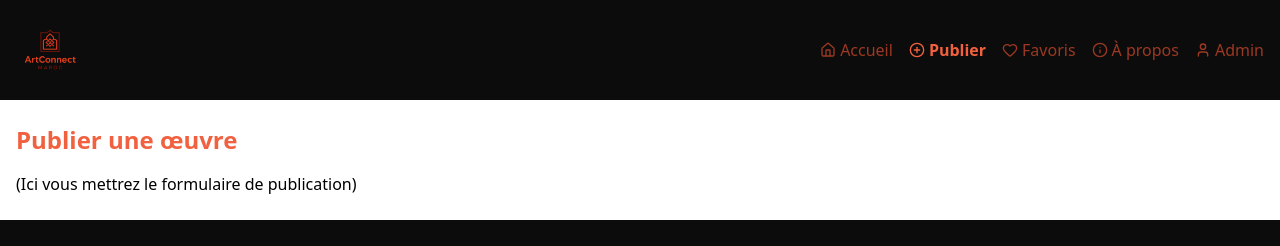
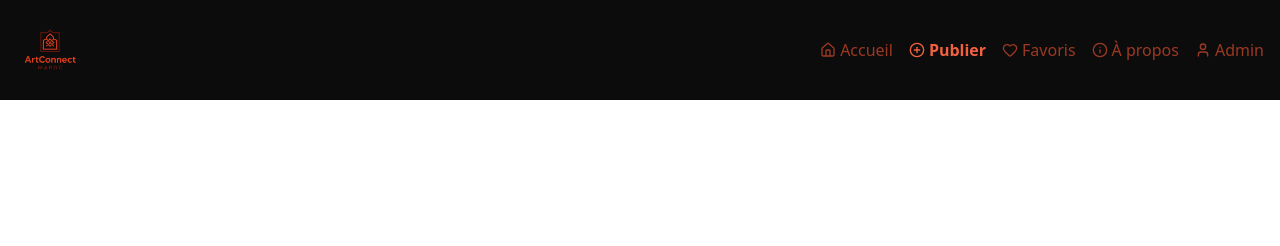
Before and after one commit to Mouad1949/brief_4-, a React (Vite) app: page /publier in a window 1280 px wide. Shown: the top 246 px of the page. Built offline with nearby package versions, Linux system fonts and the light colour scheme.

Commit message:
Travail sur Publier

```diff
--- a/src/Pages/Publier.jsx
+++ b/src/Pages/Publier.jsx
@@ -1,9 +1,16 @@
 import React from "react";
+import Navbar from "../Components/layout/Navbar";
+import Footer from "../Components/layout/Footer";
+import FormPublier from "../Components/FormPublier";
+
 export default function Publier() {
   return (
-    <div>
-      <h1 className="text-2xl font-bold text-[#F2613F] mb-4">Publier une œuvre</h1>
-      <p>(Ici vous mettrez le formulaire de publication)</p>
+    <div className="min-h-screen bg-white flex flex-col">
+
+      <main className="flex-grow flex justify-center items-center p-6">
+        <FormPublier />
+      </main>
+
     </div>
   );
 }
```
